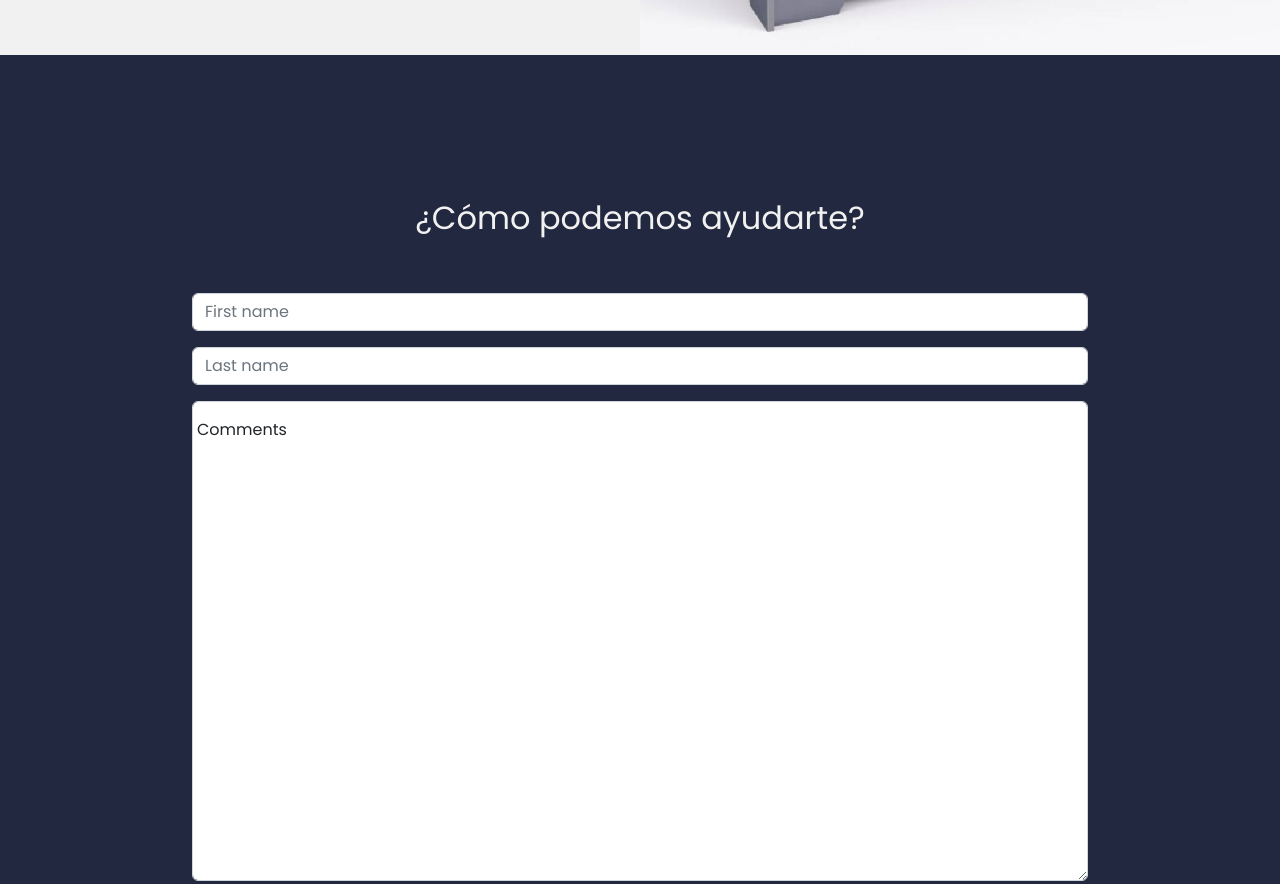
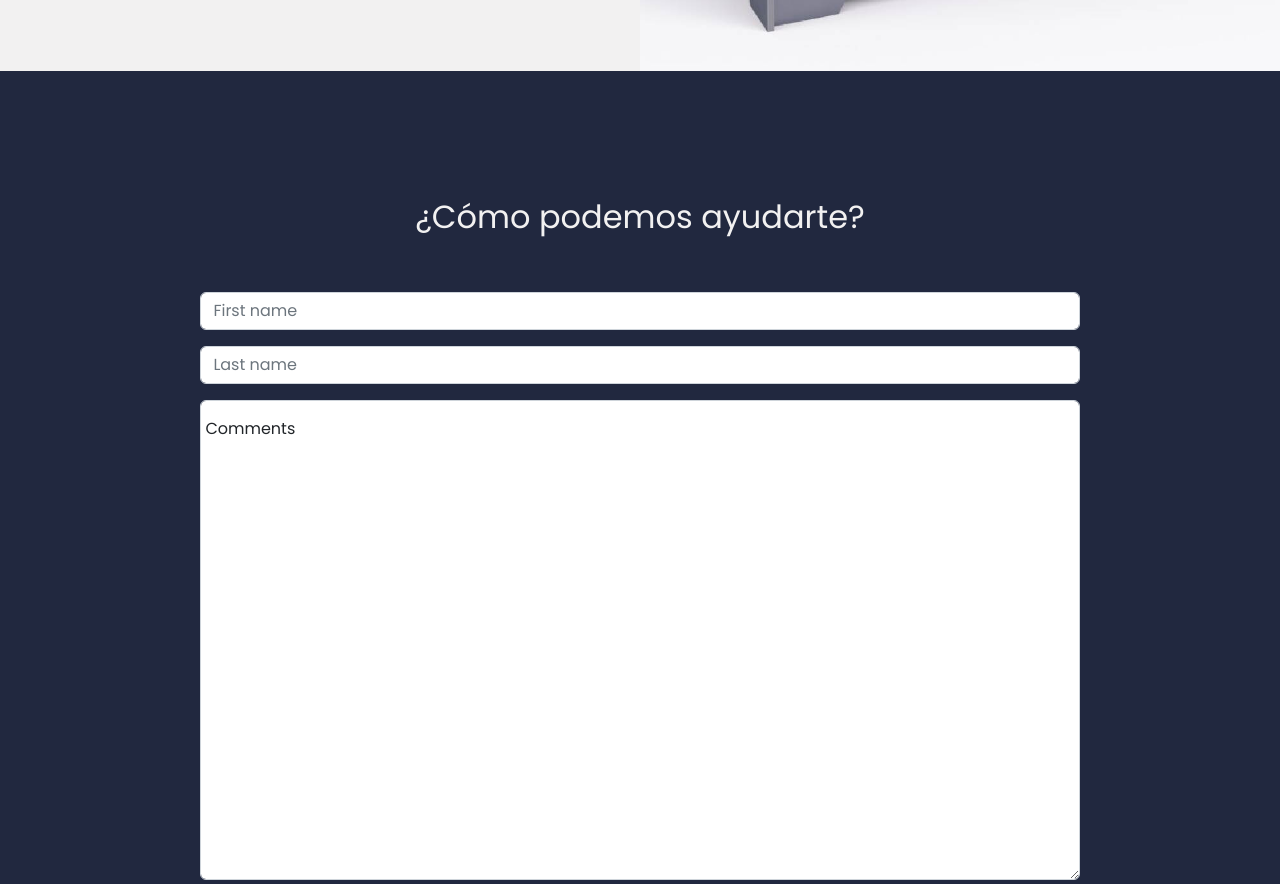
Before and after one commit to DESQUIMOR/demolab-ef, a website: page pages/nosotros.html in a window 1280 px wide. Shown: the part 665-1549 px from the top of the page. Drawn offline with nearby package versions, Linux system fonts and the light colour scheme.

Commit message:
Margenes de formulario corregidos

```diff
--- a/scss/styles.scss
+++ b/scss/styles.scss
@@ -437,10 +437,8 @@
     .container-fluid{
         grid-area: formulario;
         margin: 0;
-        padding-left: 0;
-        padding: 0;
+        background-color: $color-principal;
         .formulario{
-            background-color: $color-principal;
             @extend %flex-col;
             padding: 5% 15%;
             h2{
```
Also changed, not shown: css/styles.css.
